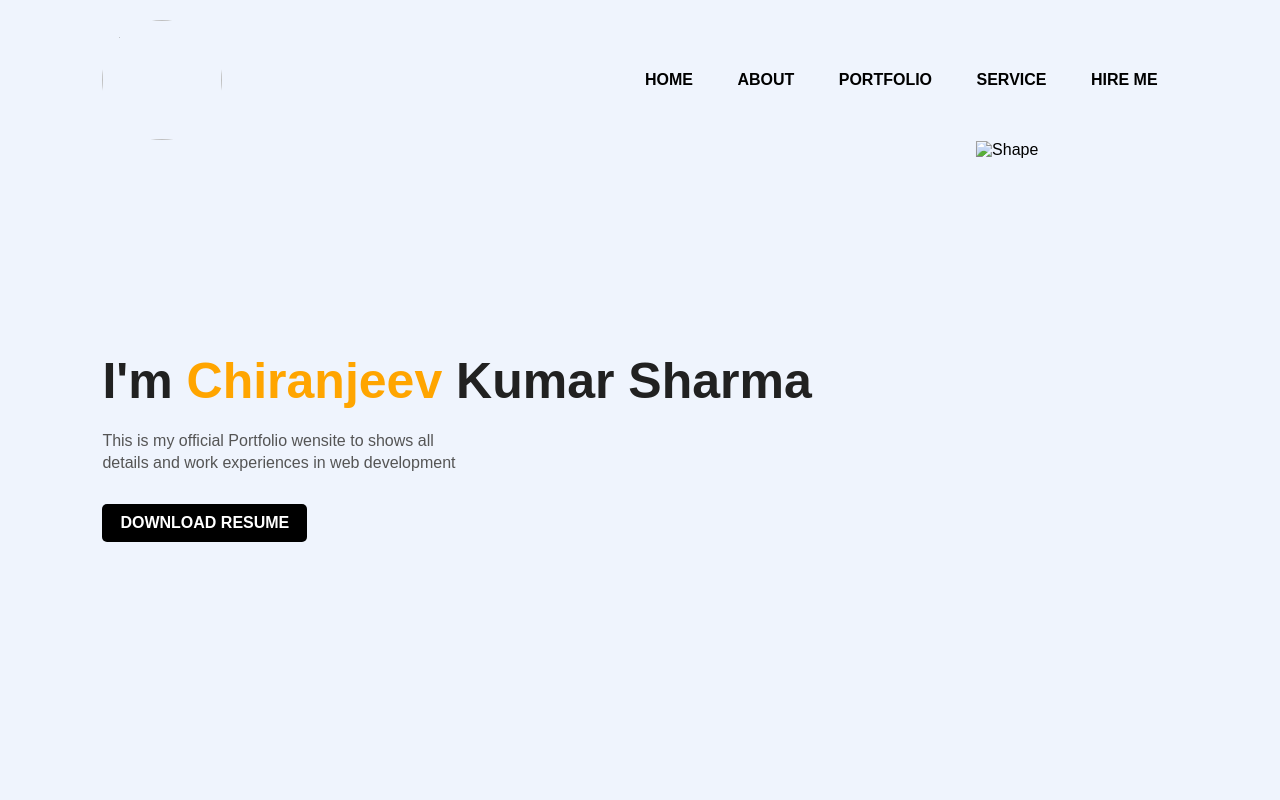
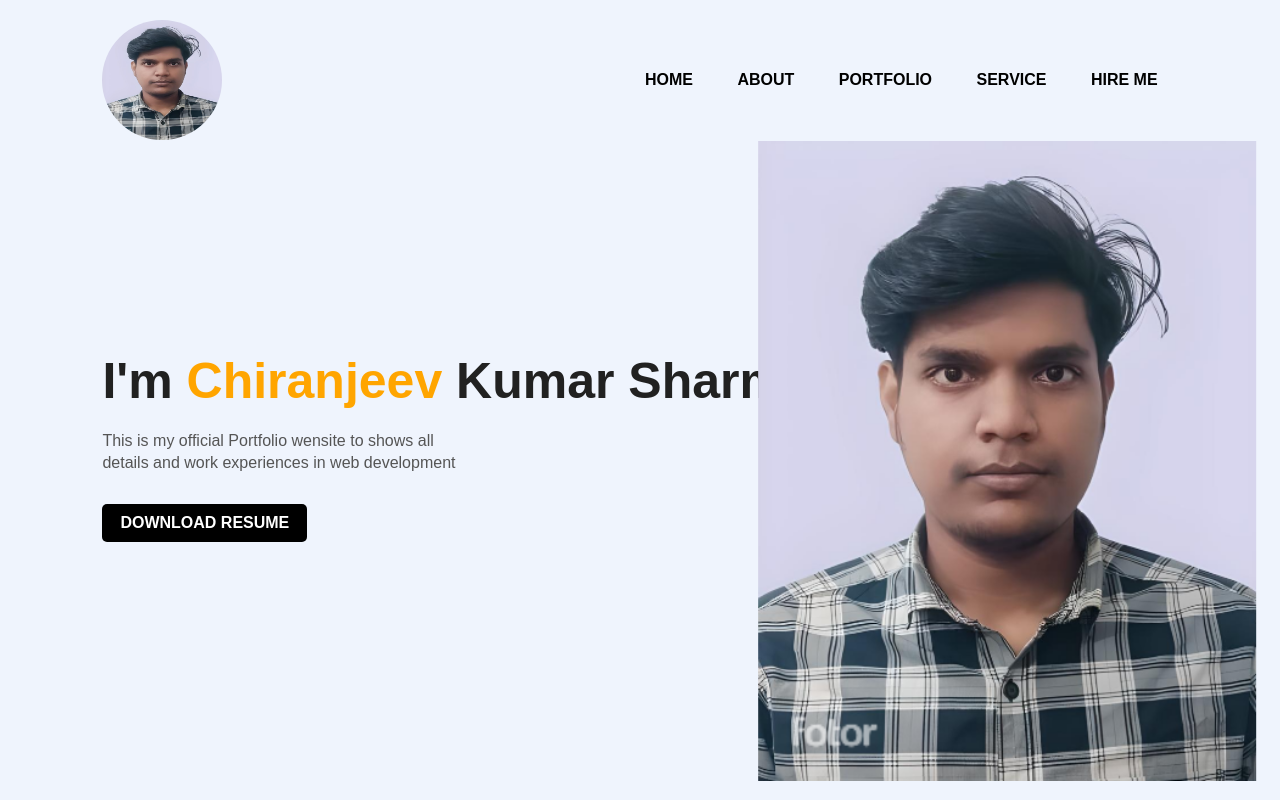
Before and after one commit to Chiranjeev2024/CKS-Portfolio, a plain HTML site: page index.html in a window 1280 px wide. Drawn offline with Linux system fonts and the light colour scheme.

Commit message:
adding images

```diff
--- a/index.html
+++ b/index.html
@@ -10,7 +10,7 @@
 <body>
     <div class="hero">
         <nav>
-            <img src="avatar.jpg" alt="" height="120px" width="120px" style="border-radius: 50%;">
+            <img src="cks pic.jpg" alt="" height="120px" width="120px" style="border-radius: 50%;">
             <ul>
                 <li><a href="#">HOME</a></li>
                 <li><a href="#">ABOUT</a></li>
@@ -22,9 +22,9 @@
         <div class="detail">
             <h1>I'm <span>Chiranjeev</span> Kumar Sharma</h1>
             <p>This is my official Portfolio wensite to shows all <br>details and work experiences in web development</p>
-            <a href="#">DOWNLOAD RESUME</a>
+            <a href="https://drive.google.com/file/d/1uiMcidWytFQrvSp4IBxML_RrRznc8SrS/view?usp=sharing">DOWNLOAD RESUME</a>
             <div class="images">
-                <img src="" alt="Shape">
+                <img src="cks pic.jpg" alt="Shape">
                 <img src="" class="boy">
             </div>
         </div>
```
